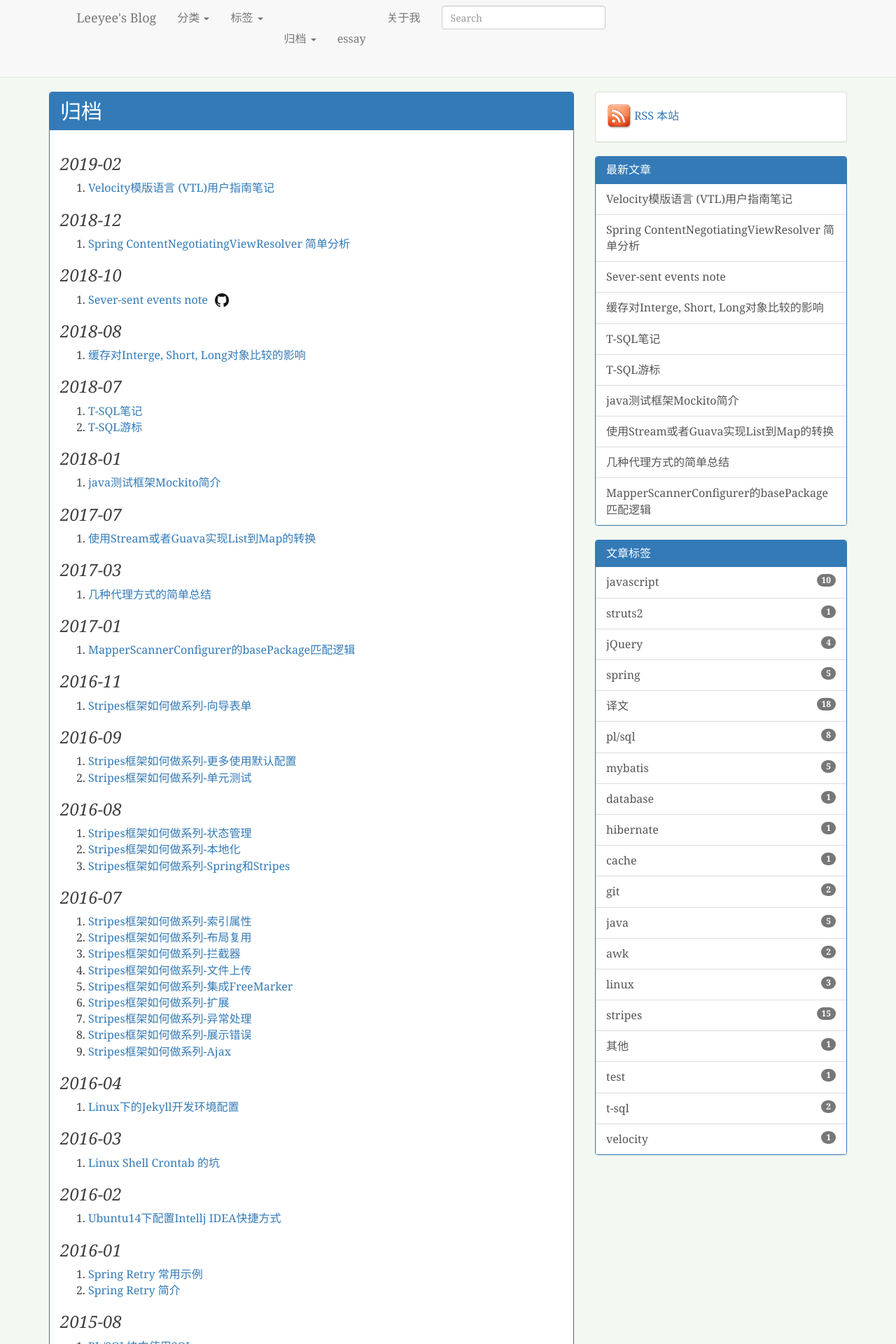
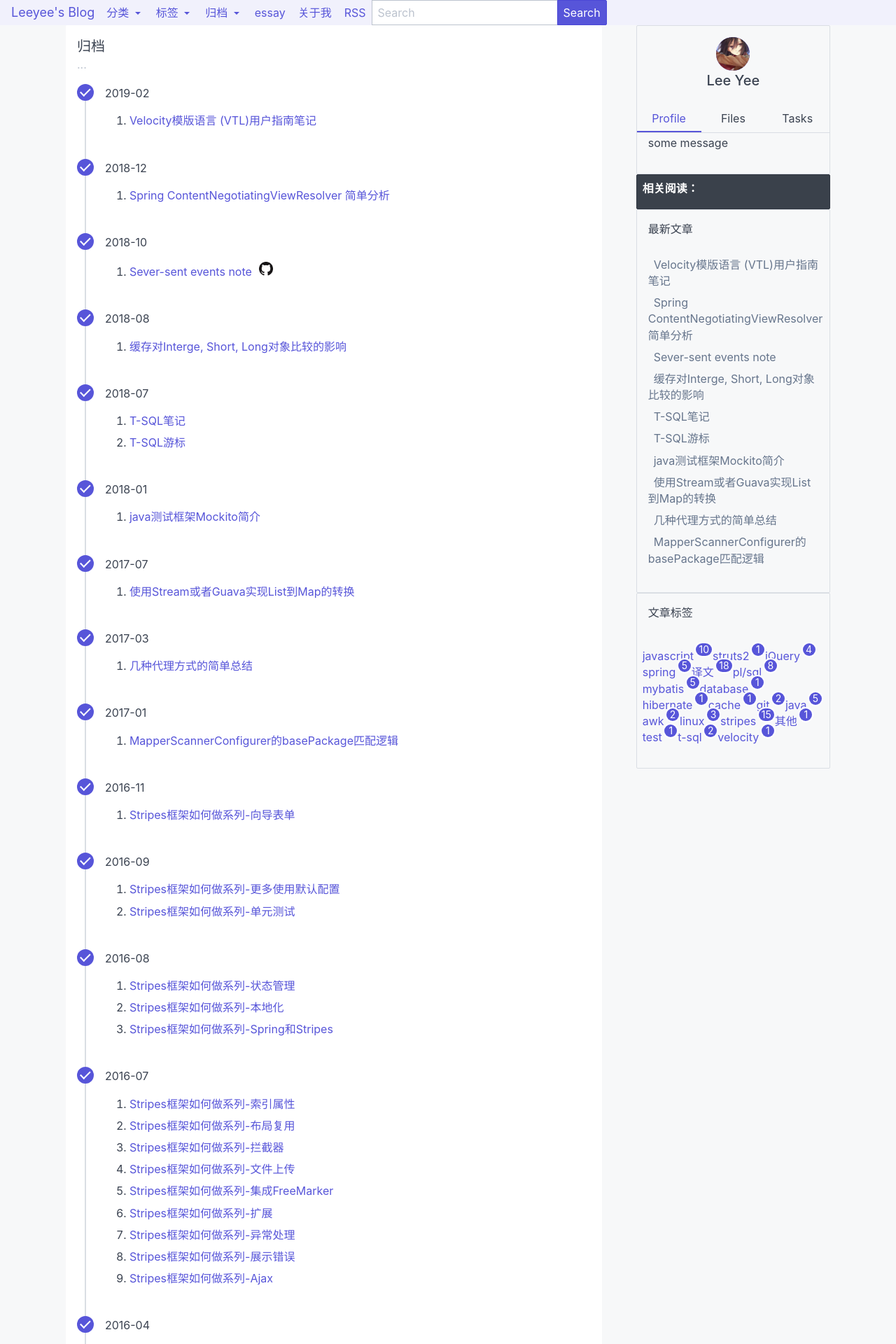
Before and after one commit to leeyee/leeyee.github.com, a Jekyll site: the page built from archives.html, in a window 1280 px wide. Shown: the top 1920 px of the page at 70% size. Built offline with Jekyll 4.4.1, drawn with Linux system fonts in a browser that asks for light colours; comment, search, counter and statistics services are not loaded.

Commit message:
new template

```diff
--- a/_includes/categoryMenu
+++ b/_includes/categoryMenu
@@ -1,29 +1,33 @@
-<li class="dropdown">
-    <a href="#" class="dropdown-toggle" data-toggle="dropdown" role="button" aria-haspopup="true" aria-expanded="false">分类 <span class="caret"></span></a>
-    <ul class="dropdown-menu">
+<div class="dropdown">
+    <a href="#" class="btn btn-link dropdown-toggle" tabindex="0">分类 <i class="icon icon-caret"></i></a>
+    <ul class="menu">
         {% for category in site.categories %}
-        <li><a href="/categorys#{{category[0]}}">{{category[0]}}<sup style="padding-left: 4px">{{category[1].size}}</sup></a></li>
+        <li class="menu-item"><a href="/categorys#{{category[0]}}">{{category[0]}}<sup style="padding-left: 4px">{{category[1].size}}</sup></a></li>
         {% endfor %}
     </ul>
-</li>
-
-<li class="dropdown">
-    <a href="#" class="dropdown-toggle" data-toggle="dropdown" role="button" aria-haspopup="true" aria-expanded="false">标签 <span class="caret"></span></a>
-    <ul class="dropdown-menu">
+</div>
+<div class="dropdown">
+    <a href="#" class="btn btn-link dropdown-toggle" tabindex="0">标签 <i class="icon icon-caret"></i></a>
+    <ul class="menu">
         {% for tag in site.tags %}
-        <li><a href="/tags#{{ tag[0] }}">{{ tag[0] }}<sup style="padding-left: 4px">{{ tag[1].size }}</sup></li>
+        <li class="menu-item">
+            <a href="/tags#{{ tag[0] }}">{{ tag[0] }}
+                <div class="menu-badge">
+                    <label class="label label-primary">{{tag[1].size }}</label>
+                </div>
+            </a>
+        </li>
         {% endfor %}
     </ul>
-</li>
-
-<li class="dropdown">
-    <a href="#" class="dropdown-toggle" data-toggle="dropdown" role="button" aria-haspopup="true" aria-expanded="false">归档 <span class="caret"></span></a>
-    <ul class="dropdown-menu">
+</div>
+<div class="dropdown">
+    <a href="#" class="btn btn-link dropdown-toggle" tabindex="0">归档 <i class="icon icon-caret"></i></a>
+    <ul class="menu">
         {% for post in site.posts %}
         {% capture ym %}{{post.date | date:"%Y-%m"}}{% endcapture %}
         {% capture y %}{{post.date | date:"%Y"}}{% endcapture %}
         {% if year != y %} {% assign year = y %}
-        <li><a href="/archives#{{post.date | date:"%Y-%m"}}">{{ year }}</li>
+        <li class="menu-item"><a href="/archives#{{post.date | date:"%Y-%m"}}">{{ year }}</li>
         {% endif %}{% endfor %}
     </ul>
-</li>
+</div>
--- a/_includes/last_posts.htm
+++ b/_includes/last_posts.htm
@@ -1,11 +1,18 @@
-<div class="panel panel-primary">
-    <div class="panel-heading">
-        <h2 class="panel-title">最新文章</h2>
+<div class="panel">
+    <div class="panel-header">
+        <div class="panel-title">最新文章</div>
     </div>
-    <div class="list-group">
-<!--        <a  class="list-group-item active">最新文章</a>-->
-        {% for post in site.posts limit:site.last_pages %}
-        <a href="{{ post.url }}" class="list-group-item">{{ post.title }}</a>
-        {% endfor %}
+    <div class="panel-nav">
+        <!-- navigation components: tabs, breadcrumbs or pagination -->
+    </div>
+    <div class="panel-body">
+        <ul class="nav">
+            {% for post in site.posts limit:site.last_pages %}
+            <li class="nav-item"><a href="{{ post.url }}">{{ post.title }}</a></li>
+            {% endfor %}
+        </ul>
+    </div>
+    <div class="panel-footer">
+        <!-- buttons or inputs -->
     </div>
 </div>
--- a/_includes/tags.htm
+++ b/_includes/tags.htm
@@ -1,11 +1,19 @@
-<div class="panel panel-primary">
-    <div class="panel-heading">
-        <h2 class="panel-title">文章标签</h2>
+<div class="panel">
+    <div class="panel-header">
+        <div class="panel-title">文章标签</div>
     </div>
-    <div class="list-group">
-       <!-- <a  class="list-group-item active">文章标签</a>-->
-        {% for tag in site.tags %}
-        <a href="/tags#{{ tag[0] }}" class="list-group-item">{{ tag[0] }}<span class="badge">{{ tag[1].size }}</span></a>
-        {% endfor %}
+    <div class="panel-body">
+    	<br/>
+        <div class="columns">
+            {% for tag in site.tags %}
+
+                <span class='badge' data-badge='{{ tag[1].size }}'>
+                    <a href="/tags#{{ tag[0] }}">{{ tag[0] }}</a>
+                </span>
+            {% endfor %}
+        </div>
+    </div>
+    <div class="panel-footer">
+        <!-- buttons or inputs -->
     </div>
 </div>
--- a/_layouts/default.html
+++ b/_layouts/default.html
@@ -1,74 +1,103 @@
 <!DOCTYPE html>
 <html>
+
 <head lang="zh-cn">
     <meta charset="UTF-8">
     <meta name="viewport" content="width=device-width, initial-scale=1.0">
     {% seo title=false %}
     {% feed_meta %}
+    <!--
     <link rel="stylesheet" href="/stylesheets/bootstrap.min.css">
     <link rel="stylesheet" href="/stylesheets/myprettify/tomorrow-night-eighties-prettity.css">
+    -->
     <link rel="stylesheet" href="/stylesheets/self.css">
     {% include analytics %}
+    <link rel="stylesheet" href="https://unpkg.com/spectre.css/dist/spectre.min.css">
+    <link rel="stylesheet" href="https://unpkg.com/spectre.css/dist/spectre-exp.min.css">
+    <link rel="stylesheet" href="https://unpkg.com/spectre.css/dist/spectre-icons.min.css">
 </head>
+
 <body>
-<nav class="navbar navbar-default navbar-static-top">
-    <div class="row">
-        <div class="col-md-offset-1">
-            <a class="navbar-brand" href="/">Leeyee's Blog</a>
-            <ul class="nav navbar-nav ">
+    <div class="container bg-secondary">
+        <div class="column">
+            <header class="navbar">
+                <section class="navbar-section">
+                    <a href="/" class="navbar-brand mr-2">Leeyee's Blog</a>
                     {% include categoryMenu %}
-                <li><a href="/essay">essay</a></li>
-                <li><a href="/about">关于我</a></li>
-            </ul>
-            <form class="navbar-form navbar-left" action="https://www.google.com.hk/search" method='get'>
+                    <a class="btn btn-link" href="/essay">essay</a>
+                    <a class="btn btn-link" href="/about">关于我</a>
+                    <a class="btn btn-link" href="/feed.xml">RSS</a>
+                    <!-- </section>
+                    <section class="navbar-section"> -->
+                    <form action="https://www.google.com.hk/search" method="get">
+                        <div class="input-group input-inline">
                             <input type="hidden" name="q" value="site:iyiguo.net">
-                <div class="form-group">
-                    <input type="text" name='q' class="form-control" placeholder="Search">
+                            <input class="form-input" type="text" name="q" placeholder="Search">
+                            <button class="btn btn-primary input-group-btn">Search</button>
                         </div>
                     </form>
+                </section>
+            </header>
         </div>
     </div>
-</nav>
     <div class="container">
-    <div class="row">
-        <div class="col-xs-12 col-md-8 col-lg-8">
+        <div class="columns bg-gray">
+            <div class="column col-11 col-mx-auto col-sm-11">
+            </div>
+            <div class="column col-11 col-mx-auto col-sm-11">
+                <div class="columns">
+                    <div class="column col-8 col-mx-auto col-sm-8">
                         {{ content }}
                     </div>
-        <div class="col-xs-6 col-md-4 col-lg-4">
-            <div class="panel panel-default">
+                    <div class="column col-3 col-mr-auto col-sm-3">
+                        <div class="panel">
+                            <div class="panel-header text-center">
+                                <figure class="avatar avatar-lg"><img src="/favicon.ico" alt="Avatar"></figure>
+                                <div class="panel-title h5 mt-10">Lee Yee</div>
+                                <!-- <div class="panel-subtitle">THE HULK</div> -->
+                            </div>
+                            <nav class="panel-nav">
+                                <ul class="tab tab-block">
+                                    <li class="tab-item active"><a href="#panels">Profile</a></li>
+                                    <li class="tab-item"><a href="#panels">Files</a></li>
+                                    <li class="tab-item"><a href="#panels">Tasks</a></li>
+                                </ul>
+                            </nav>
                             <div class="panel-body">
-                    <a href="/feed.xml"><img src="/img/rss.png" class="self-img-40">RSS 本站</a>
+                                some message
+                            </div>
+                            <div class="panel-footer">
+                                <!-- buttons or inputs -->
                             </div>
                         </div>
-            <!-- 本站公告 -->
-            <!-- {% include notices.htm %} -->
-            <!-- Google Adsense -->
-            <!-- { % include adsense.htm %} -->
+                        <div class="toast">
+                            <strong>相关阅读：</strong>
+                            <ul class='nav'>{% assign my_num = 0 %}
+                                {% for post in site.posts %} {% if post.tag contains page.tag[0] and post.id != page.url%}
+                                {% capture my_num %}{{ my_num | plus : 1 }}{% endcapture %}
+                                <!--capture的变量均为字符串-->
+                                <li class="nav-item"><a href="{{post.url}}">{{post.title}}</a></li>
+                                {% endif %} {% if my_num == '6' %} {% break %} {% endif %} {% endfor %}
+                            </ul>
+                        </div>
                         <!-- 最新文章 -->
                         {% include last_posts.htm %}
                         <!-- 文章标签 -->
                         {% include tags.htm %}
-
-            <div class="row">
-                <div class="col-xs-12 col-md-6 col-lg-6">
-                    <!-- 归档 -->
-                    <!-- {% include archives.htm %} -->
-                </div>
-                <div class="col-xs-12 col-md-6 col-lg-6">
-                    <!-- 文章分类 -->
-                    <!-- {% include categories.htm %} -->
                     </div>
                 </div>
             </div>
-    </div>
-</div>
-<hr/>
+            <div class="column col-11 col-mx-auto">
                 <footer>
                     <p class="text-center">&copy;2018 by Leeyee, All Rights Reserved</p>
                 </footer>
-<!--<script type="text/javascript" src="/js/MathJax.js"></script>-->
-<script type="text/javascript" async  src="https://cdnjs.cloudflare.com/ajax/libs/mathjax/2.7.2/MathJax.js"></script>
-<script type="text/javascript"> !window.jQuery && document.write('<script src="/js/jquery-1.11.1.min.js"><\/script>');</script>
+            </div>
+        </div>
+    </div>
+    <script type="text/javascript" async src="https://cdnjs.cloudflare.com/ajax/libs/mathjax/2.7.2/MathJax.js"></script>
+    <script type="text/javascript">
+    !window.jQuery && document.write('<script src="/js/jquery-1.11.1.min.js"><\/script>');
+    </script>
     <script type="text/javascript" src="/js/bootstrap.min.js"></script>
     <script type="text/javascript" src="/js/common.js"></script>
     <!-- HTML5 Shim and Respond.js IE8 support of HTML5 elements and media queries -->
@@ -81,4 +110,5 @@
         <button type="button" class="btn btn-info btn-lg">Top<span class="glyphicon glyphicon-plane"></span></button>
     </div>
 </body>
+
 </html>
--- a/archives.html
+++ b/archives.html
@@ -3,33 +3,47 @@
 title: 归档
 ---
 
-<div class="panel panel-primary">
-    <div class="panel-heading">
-        <h2 class="panel-title self-panel-title">归档</h2>
+<div class="card" style="border: 0">
+  <!-- <div class="card-image">
+    <img src="img/osx-el-capitan.jpg" class="img-responsive">
+</div> -->
+  <div class="card-header">
+    <div class="card-title h5">归档</div>
+    <div class="card-subtitle text-gray">...</div>
   </div>
-    <div class="panel-body">
+  <div class="card-body">
+    <div class="timeline">
     {% for post in site.posts %}
     {% capture ym %}{{post.date | date:"%Y-%m"}}{% endcapture %}
     {% if year_month != ym %}
     {% assign year_month = ym %}
-        <ul class="list-unstyled">
-            <li><h3 id="{{ ym | strip_html }}"><em>{{ym}}</em></h3></li>
-            <li>
+    <div class="timeline-item" id="{{ ym | strip_html }}">
+        <div class="timeline-left">
+            <a class="timeline-icon icon-lg" href="#{{ ym | strip_html }}">
+                <i class="icon icon-check"></i>
+            </a>
+        </div>
+        <div class="timeline-content">
+            {{ym}}
             <ol>
                 {% for pt in site.posts %}
                 {% capture cym %}{{pt.date | date:"%Y-%m"}}{% endcapture %}
                 {% if year_month == cym %}
                 <li>
                     <a href="{{pt.url}}">{{pt.title}}{% if post.github %}
-                            <img src="/img/GitHub-Mark-32px.png" style="width: 20px;height: 20px; margin-left: 6px;"/>
+                        <img src="/img/GitHub-Mark-32px.png" style="width: 20px;height: 20px; margin-left: 6px;" />
                         {% endif %}</a>
                 </li>
                 {% endif %}
                 {% endfor %}
             </ol>
-            </li>
-        </ul>
+        </div>
+    </div>
     {% endif %}
     {% endfor %}
 </div>
   </div>
+ <!-- <div class="card-footer">
+    <button class="btn btn-primary">...</button>
+</div> -->
+</div>
--- a/js/common.js
+++ b/js/common.js
@@ -1,9 +1,16 @@
 $(function () {
     // 代码高亮
+    /*
     $("pre").addClass("prettyprint linenums");
     $.getScript('http://apps.bdimg.com/libs/prettify/r298/prettify.min.js', function () {
         prettyPrint();
     });
+    */
+    $("pre").addClass('code');
+    $('#markdown-toc').addClass('nav');
+    $('#markdown-toc').hide();
+    $('#markdown-toc ul').addClass('nav');
+    $("#markdown-toc li").addClass('nav-item');
     // 表格
     $("table").addClass("table table-bordered");
     // 文章的链接做弹出式访问
--- a/stylesheets/self.css
+++ b/stylesheets/self.css
@@ -97,3 +97,10 @@
     display: block;
     opacity: 1;
 }
+
+ul li p {
+    display: inline;
+}
+ol li p {
+    display: inline;
+}
```
Also changed, not shown: _layouts/index.html (+13 -14 lines), _layouts/post.html (+32 -36 lines). Lines whose indentation alone changed are shown as unchanged.
